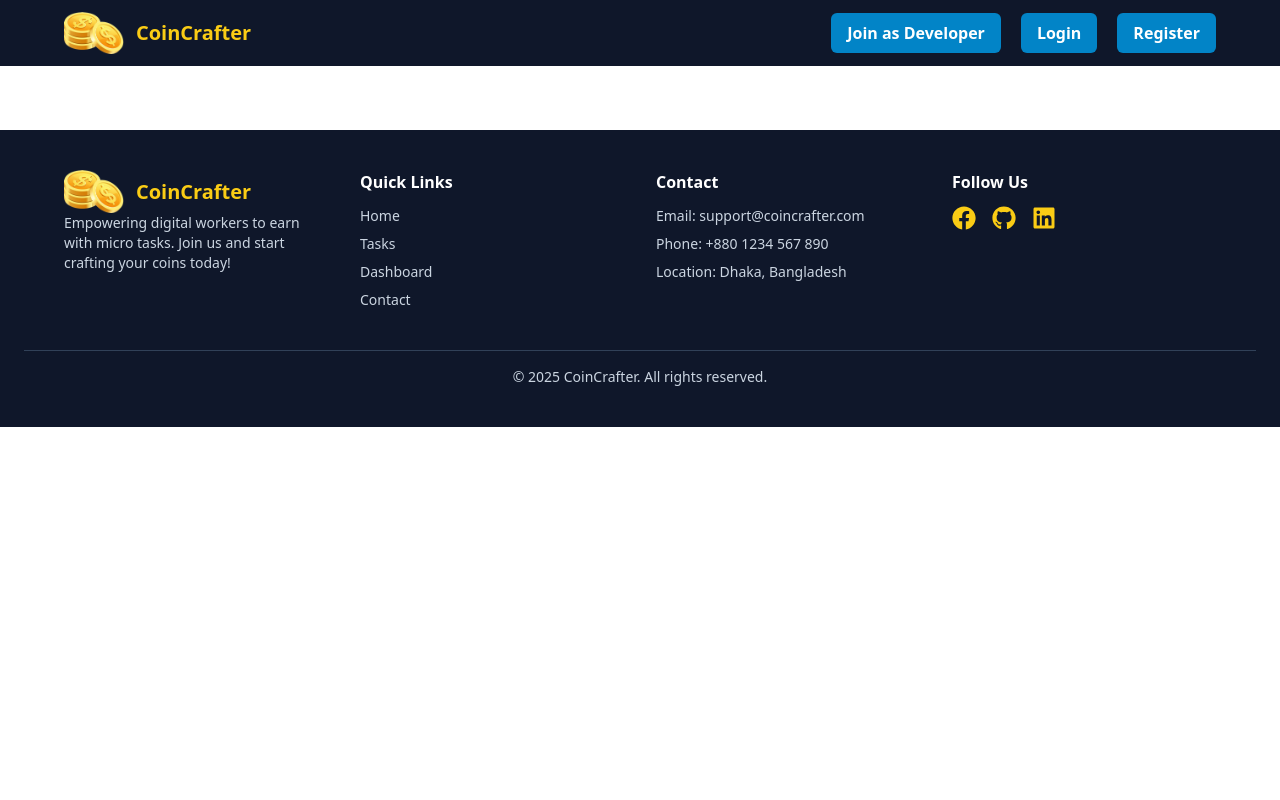
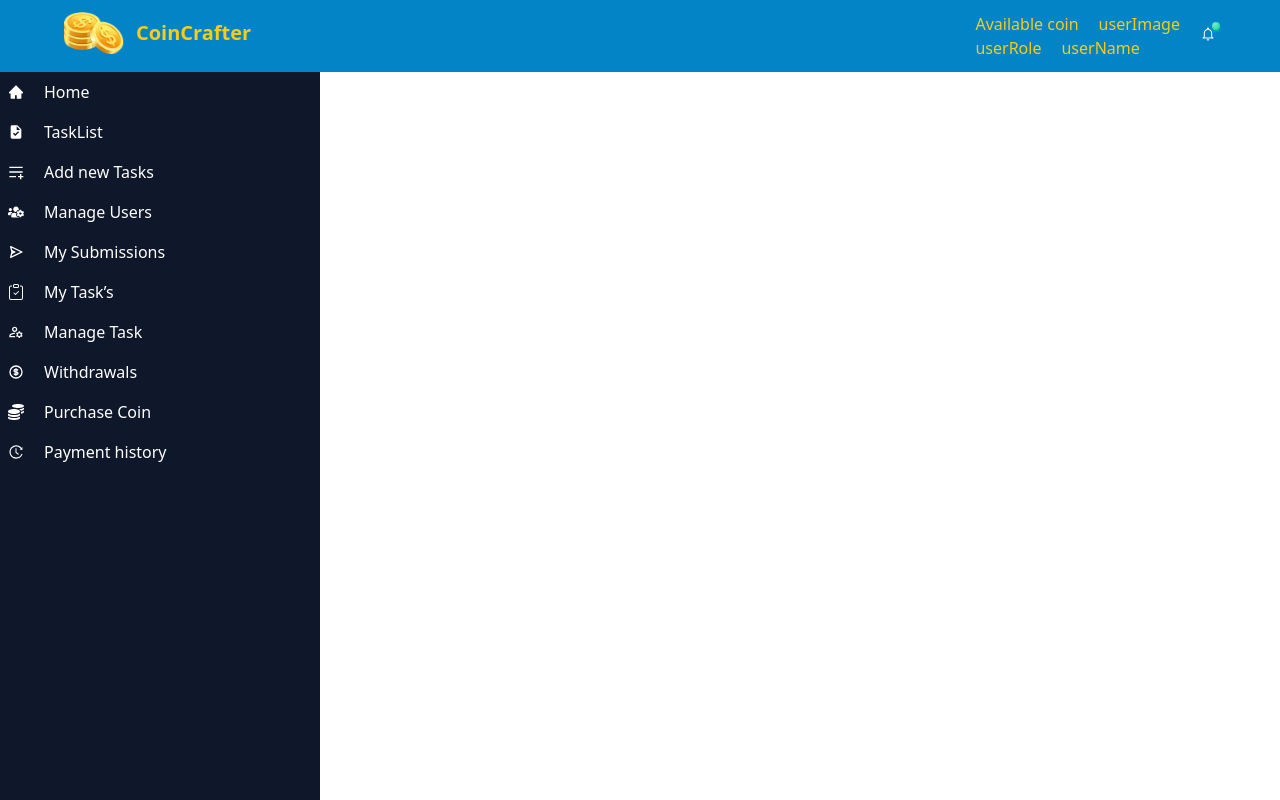
Before and after one commit to mdyasin0/coincraft-cilent-side, a React (Vite) app: page /dashboard in a window 1280 px wide. Shown: the top 800 px of the page. Built offline with nearby package versions, Linux system fonts and the light colour scheme; no server answers.

Commit message:
created basic dashboard

```diff
--- a/package.json
+++ b/package.json
@@ -29,6 +29,7 @@
     "@types/react": "^19.1.8",
     "@types/react-dom": "^19.1.6",
     "@vitejs/plugin-react": "^4.6.0",
+    "daisyui": "^5.0.46",
     "eslint": "^9.30.1",
     "eslint-plugin-react-hooks": "^5.2.0",
     "eslint-plugin-react-refresh": "^0.4.20",
--- a/src/index.css
+++ b/src/index.css
@@ -1 +1,2 @@
 @import "tailwindcss";
+@plugin "daisyui";
--- a/src/page/Dashboard.jsx
+++ b/src/page/Dashboard.jsx
@@ -1,11 +1,80 @@
-import React from 'react';
+import React from "react";
+import { IoMdNotificationsOutline } from "react-icons/io";
+import Footer from "../component/Footer";
+import { Link, NavLink, Outlet } from "react-router";
+import { AiFillHome, AiOutlineHistory } from "react-icons/ai";
+import { MdOutlineManageAccounts, MdTask } from "react-icons/md";
+import { RiPlayListAddLine } from "react-icons/ri";
+import { FaCoins, FaUsersCog } from "react-icons/fa";
+import { BiSend } from "react-icons/bi";
+import { BsClipboardCheck } from "react-icons/bs";
+import { HiOutlineCurrencyDollar } from "react-icons/hi";
 
 const Dashboard = () => {
-    return (
-        <div>
-
+  return (
+    <div>
+      <div className="bg-[#0284c7]">
+        <nav className=" flex justify-between	 max-w-6xl mx-auto py-3">
+        <div><div className="flex items-center gap-3">
+                  <div>
+                    <Link to="/home">
+                      <img className="w-15" src="/favicon.png" alt="" />
+                    </Link>
+                  </div>
+                  <div>
+                    <Link to="/home">
+                      <h1 className="text-[#facc15] transition duration-300 text-xl font-bold">
+                        CoinCrafter
+                      </h1>
+                    </Link>
+                  </div>
+                </div></div>
+        <div className="flex items-center gap-5">
+          <div className="text-[#facc15]">
+            <div className="flex  gap-5 items-center">
+              <p>Available coin</p>
+              <p>userImage </p>
+            </div>
+            <div className="flex gap-5 items-center">
+              <p>userRole</p>
+              <p>userName</p>
+            </div>
+          </div>
+          <div className="text-white hover:text-[#facc15]">
+            <div className="tooltip" data-tip="Notification">
+              <div className="indicator">
+                <span className="indicator-item status status-success"></span>
+                <div className="  ">
+                  <IoMdNotificationsOutline />
+                </div>
+              </div>
+            </div>
+          </div>
         </div>
-    );
+      </nav>
+      </div>
+      <div>
+       <div className="bg-[#0f172a] w-3/12 h-screen">
+         <div>
+            <NavLink to="/"  className="  p-2 rounded transition flex items-center gap-5 text-white hover:bg-[#0284c7] hover:text-[#f8fafc]"><AiFillHome/>Home</NavLink>
+            <NavLink  className="  p-2 rounded transition flex items-center gap-5 text-white hover:bg-[#0284c7] hover:text-[#f8fafc]"><MdTask/>TaskList</NavLink>
+            <NavLink  className="  p-2 rounded transition flex items-center gap-5 text-white hover:bg-[#0284c7] hover:text-[#f8fafc]"><RiPlayListAddLine/>Add new Tasks</NavLink>
+            <NavLink  className="  p-2 rounded transition flex items-center gap-5 text-white hover:bg-[#0284c7] hover:text-[#f8fafc]"><FaUsersCog/>Manage Users</NavLink>
+            <NavLink  className="  p-2 rounded transition flex items-center gap-5 text-white hover:bg-[#0284c7] hover:text-[#f8fafc]"><BiSend/>My Submissions</NavLink>
+            <NavLink  className="  p-2 rounded transition flex items-center gap-5 text-white hover:bg-[#0284c7] hover:text-[#f8fafc]"><BsClipboardCheck/>My Task’s</NavLink>
+            <NavLink  className="  p-2 rounded transition flex items-center gap-5 text-white hover:bg-[#0284c7] hover:text-[#f8fafc]"><MdOutlineManageAccounts/>Manage Task</NavLink>
+            <NavLink  className="  p-2 rounded transition flex items-center gap-5 text-white hover:bg-[#0284c7] hover:text-[#f8fafc]"><HiOutlineCurrencyDollar/>Withdrawals</NavLink>
+            <NavLink  className="  p-2 rounded transition flex items-center gap-5 text-white hover:bg-[#0284c7] hover:text-[#f8fafc]"><FaCoins/>Purchase Coin</NavLink>
+            <NavLink  className="  p-2 rounded transition flex items-center gap-5 text-white hover:bg-[#0284c7] hover:text-[#f8fafc]"><AiOutlineHistory/>Payment history</NavLink>
+         </div>
+       </div>
+       <div className="bg-[#f8fafc] w-9/12">
+          <Outlet></Outlet>
+       </div>
+      </div>
+      <Footer></Footer>
+    </div>
+  );
 };
 
 export default Dashboard;
--- a/src/router/Router.jsx
+++ b/src/router/Router.jsx
@@ -20,17 +20,22 @@ export const router = createBrowserRouter([
         Component: Home,
       },
       {
-            path:"/dashboard",
-            Component: Dashboard,
-      },
-      {
         path: "/login",
         Component: Login,
       },
       {
         path: "/register",
         Component: Register,
+        children: [
+          {
+
+          }
+        ]
       },
     ],
   },
+  {
+            path:"/dashboard",
+            Component: Dashboard,
+      },
 ]);
```
Also changed, not shown: 1 other file (tests, documents, lock files or other folders).
